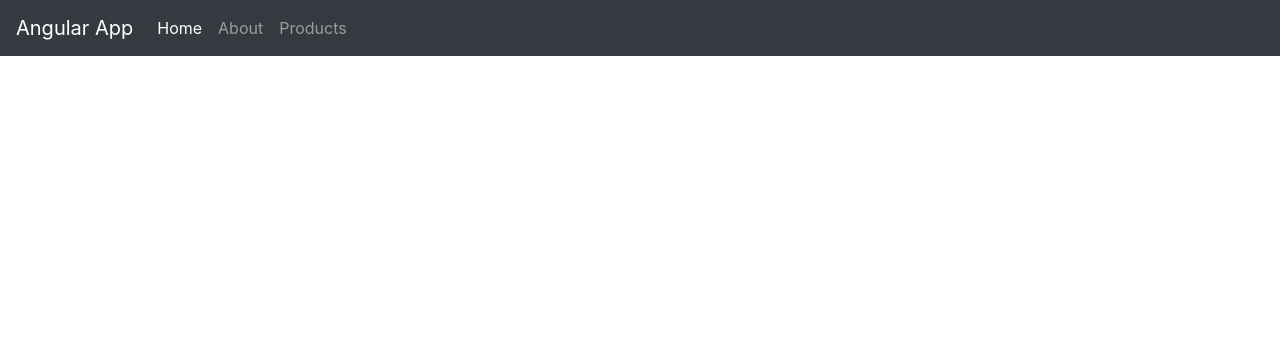
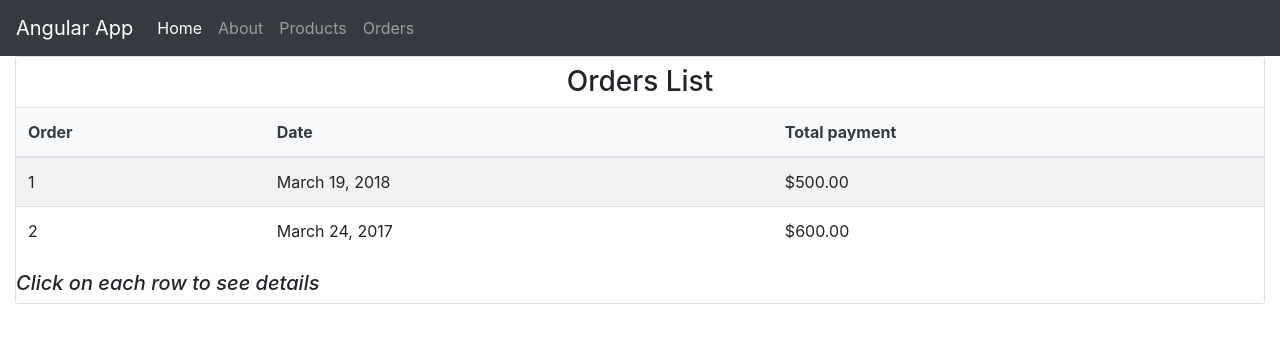
Before and after one commit to simongjetaj/AngularProject, an Angular app: page /order in a window 1280 px wide. Before the commit this address led to /. Shown: the top 342 px of the page. Built offline with nearby package versions, Linux system fonts and the light colour scheme.

Commit message:
Added orders list and the popup display on each row click.

```diff
--- a/src/app/app.component.html
+++ b/src/app/app.component.html
@@ -11,17 +11,19 @@
         <li class="nav-item active">
           <a class="nav-link" routerLink="/">Home <span class="sr-only">(current)</span></a>
         </li>
-        <li class="nav-item">
+        <li class="nav-item"s>
           <a class="nav-link" routerLink="/about">About</a>
         </li>
         <li class="nav-item">
           <a class="nav-link" routerLink="/product">Products</a>
         </li>
+        <li class="nav-item">
+          <a class="nav-link" routerLink="/order">Orders</a>
+        </li>
       </ul>
 
     </div>
 </nav>
-
 <router-outlet>
 
 </router-outlet>
--- a/src/app/app.module.ts
+++ b/src/app/app.module.ts
@@ -18,7 +18,8 @@ const appRoutes: Routes = [
   { path: '', component: UserComponent },
   { path: 'home', component: UserComponent },
   { path: 'about', component: AboutComponent },
-  { path: 'product', component: ProductComponent }
+  { path: 'product', component: ProductComponent },
+  { path: 'order', component: OrderComponent }
 ];
 
 @NgModule({
--- a/src/app/components/order/order.component.css
+++ b/src/app/components/order/order.component.css
@@ -0,0 +1,96 @@
+body {
+    font-family: Arial, sans-serif;
+    background: url(http://www.shukatsu-note.com/wp-content/uploads/2014/12/computer-564136_1280.jpg) no-repeat;
+    background-size: cover;
+    height: 100vh;
+  }
+
+  h1 {
+    text-align: center;
+    font-family: Tahoma, Arial, sans-serif;
+    color: #06D85F;
+    margin: 80px 0;
+  }
+
+  .box {
+    width: 40%;
+    margin: 0 auto;
+    background: rgba(255,255,255,0.2);
+    padding: 35px;
+    border: 2px solid #fff;
+    border-radius: 20px/50px;
+    background-clip: padding-box;
+    text-align: center;
+  }
+
+  .button {
+    font-size: 1em;
+    padding: 10px;
+    color: #fff;
+    border: 2px solid #06D85F;
+    border-radius: 20px/50px;
+    text-decoration: none;
+    cursor: pointer;
+    transition: all 0.3s ease-out;
+  }
+  .button:hover {
+    background: #06D85F;
+  }
+
+  .overlay {
+    position: fixed;
+    top: 0;
+    bottom: 0;
+    left: 0;
+    right: 0;
+    background: rgba(0, 0, 0, 0.7);
+    transition: opacity 500ms;
+    visibility: hidden;
+    opacity: 0;
+  }
+  .overlay:target {
+    visibility: visible;
+    opacity: 1;
+  }
+
+  .popup {
+    margin: 70px auto;
+    padding: 20px;
+    background: #dee2e6;
+    border-radius: 5px;
+    width: 30%;
+    position: relative;
+    transition: all 5s ease-in-out;
+  }
+
+  .popup h2 {
+    margin-top: 0;
+    color: #333;
+    font-family: Tahoma, Arial, sans-serif;
+  }
+  .popup .close {
+    position: absolute;
+    top: 20px;
+    right: 30px;
+    transition: all 200ms;
+    font-size: 30px;
+    font-weight: bold;
+    text-decoration: none;
+    color: #333;
+  }
+  .popup .close:hover {
+    color: #06D85F;
+  }
+  .popup .content {
+    max-height: 30%;
+    overflow: auto;
+  }
+
+  @media screen and (max-width: 700px){
+    .box{
+      width: 70%;
+    }
+    .popup{
+      width: 70%;
+    }
+  }
--- a/src/app/components/order/order.component.html
+++ b/src/app/components/order/order.component.html
@@ -1,3 +1,38 @@
-<p>
-  order works!
-</p>
+<div class="container-fluid">
+  <div class="card">
+    <h3 class="text-center mt-2">{{pageTitle}}</h3>
+
+    <div class="table-responsive">
+      <table class="table table-striped table-hover">
+        <thead>
+          <tr class="bg-light text-dark">
+
+            <th scope="col" class="align-middle">Order</th>
+            <th scope="col" class="align-middle">Date</th>
+            <th scope="col" class="align-middle">Total payment</th>
+
+          </tr>
+        </thead>
+
+        <tbody>
+          <tr *ngFor="let order of orders" (click)="setInfo(order)"
+          title="Click to see details!" onclick="document.getElementById('orderPopup').style.display = 'block'">
+
+            <td class="align-middle">{{ order.id }}</td>
+            <td class="align-middle">{{ order.date }}</td>
+            <td class="align-middle">{{ order.total }}</td>
+           </tr>
+        </tbody>
+      </table>
+      <h5><i>Click on each row to see details</i></h5>
+    </div>
+  </div>
+</div>
+
+<div class="popup" id='orderPopup' *ngIf="infoSelected">
+    <h2>Order details</h2>
+<a class="close" onclick="document.getElementById('orderPopup').style.display = 'none'">&times;</a>
+<div class="content">
+{{infoSelected}}
+</div>
+</div>
--- a/src/app/components/order/order.component.ts
+++ b/src/app/components/order/order.component.ts
@@ -1,15 +1,30 @@
 import { Component, OnInit } from '@angular/core';
-
+import {IOrder} from './order';
 @Component({
   selector: 'app-order',
   templateUrl: './order.component.html',
   styleUrls: ['./order.component.css']
 })
 export class OrderComponent implements OnInit {
-
+  infoSelected: string = '';
+  pageTitle: string = 'Orders List';
+  orders: IOrder[] = [
+    {
+      "id": 1,
+      "total": "$500.00",
+      "date": "March 19, 2018"
+    },
+    {
+      "id": 2,
+      "total": "$600.00",
+      "date": "March 24, 2017"
+    }];
   constructor() { }
 
   ngOnInit() {
   }
-
+  setInfo(order): void {
+    this.infoSelected = "Info for this order:"+order.id+"-"
+    + order.total +"-"+ order.date;
+  }
 }
--- /dev/null
+++ b/src/app/components/order/order.ts
@@ -0,0 +1,5 @@
+export interface IOrder {
+    "id": number;
+    "date": string;
+    "total": string;
+}
```
